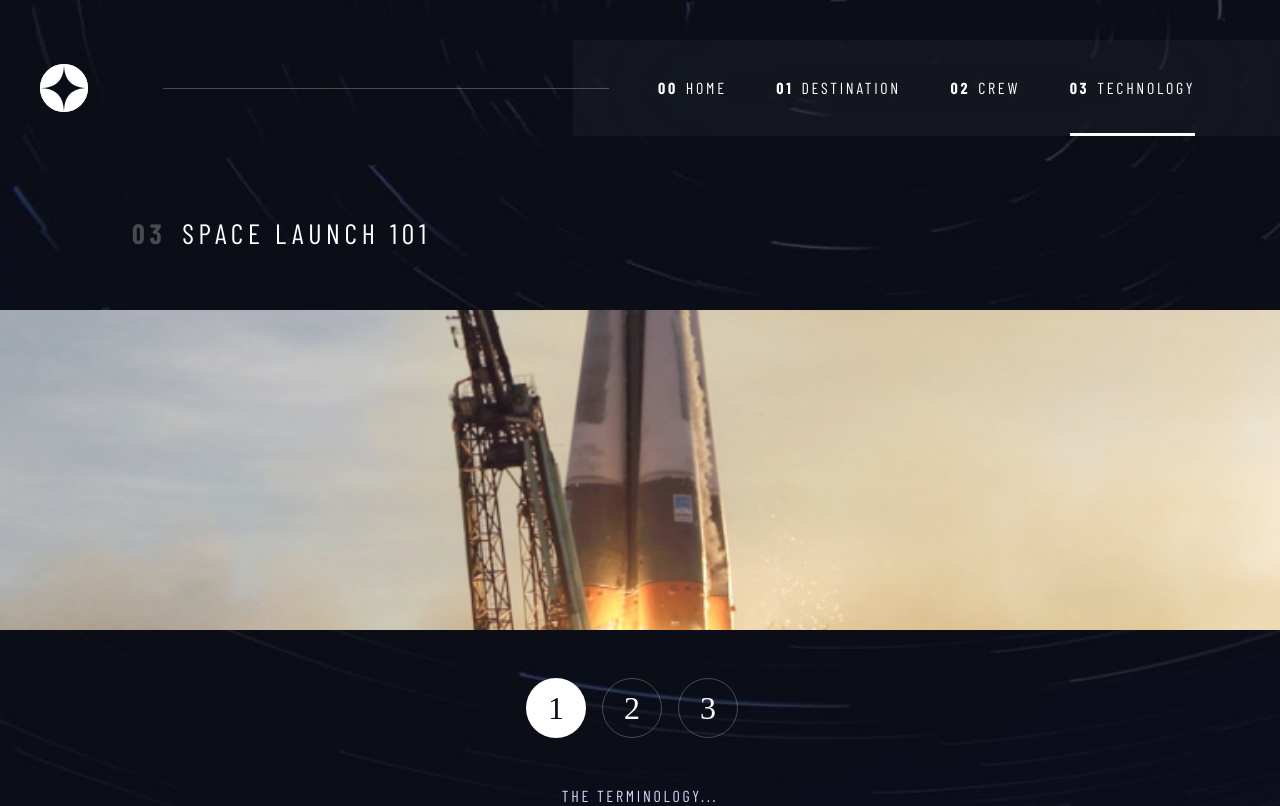
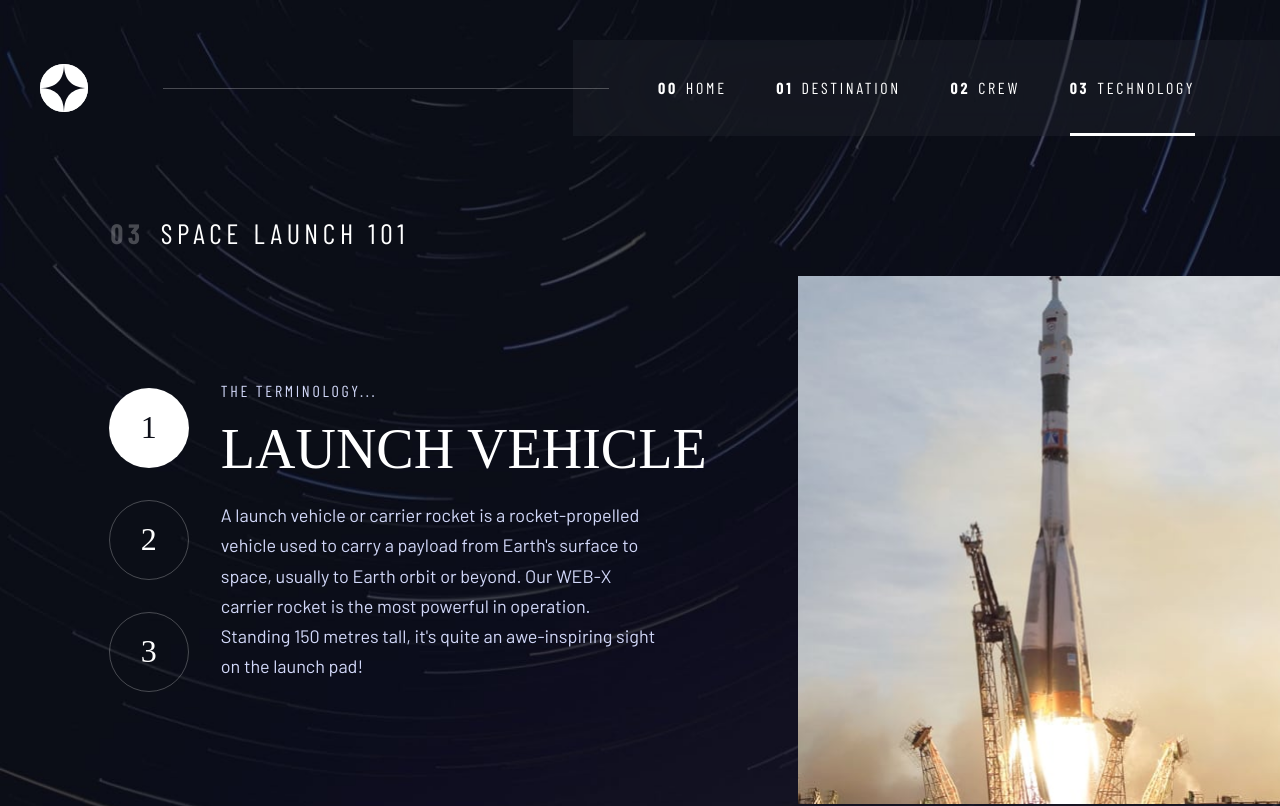
Before and after one commit to otodavid/space-tourism, a Next.js app: page /technology in a window 1280 px wide. Shown: the top 806 px of the page. Built offline with nearby package versions, Linux system fonts and the light colour scheme; a web font is replaced by a local one.

Commit message:
responsive technology page

```diff
--- a/components/HeadlineText.jsx
+++ b/components/HeadlineText.jsx
@@ -32,6 +32,10 @@ const styledContainer = (theme) => ({
     mb: 7.5,
   },
 
+  [theme.breakpoints.up('md')]: {
+    mb: 0,
+  },
+
   [theme.breakpoints.up('lg')]: {
     ml: 11.5,
   },
--- a/pages/technology.js
+++ b/pages/technology.js
@@ -1,5 +1,5 @@
-import { Tab, Tabs, Typography } from '@mui/material';
-import { Box } from '@mui/system';
+import { Tab, Tabs, Typography, useMediaQuery } from '@mui/material';
+import { Box, useTheme } from '@mui/system';
 import Image from 'next/image';
 import React, { useState } from 'react';
 import HeadlineText from '../components/HeadlineText';
@@ -9,6 +9,8 @@ import data from '../data.json';
 
 export default function Technology() {
   const [value, setValue] = useState(0);
+  const theme = useTheme();
+  const mediaDesktop = useMediaQuery(theme.breakpoints.up('md'));
 
   const handleChange = (event, newValue) => {
     setValue(newValue);
@@ -17,22 +19,23 @@ export default function Technology() {
   return (
     <Layout title='technology' sx={styledLayout}>
       <Box>
-        <Box sx={{ pl: { sm: 5 } }}>
+        <Box sx={styledHeading}>
           <HeadlineText text='space launch 101' pageId='03' />
         </Box>
 
-        <Box>
+        <Box sx={styledGrid}>
+          <Box sx={styledImageContainer}>
             {data.technology.map((data, index) => (
               <TabPanel key={data.name} value={value} index={index}>
-              <Box sx={styledImageContainer}>
                 <Image
-                  src={data.images.landscape}
+                  src={
+                    mediaDesktop ? data.images.portrait : data.images.landscape
+                  }
                   alt={data.name}
                   layout='fill'
                   objectFit='cover'
                   objectPosition='center'
                 />
-              </Box>
               </TabPanel>
             ))}
           </Box>
@@ -40,7 +43,7 @@ export default function Technology() {
           <Tabs
             value={value}
             onChange={handleChange}
-          sx={styledTabList}
+            sx={styledTabControlContainer}
             aria-label='technology tabs'
             selectionFollowsFocus
           >
@@ -55,29 +58,25 @@ export default function Technology() {
             ))}
           </Tabs>
 
-        <Box sx={styledTabDescription}>
+          <Box sx={styledTabContainer}>
             {data.technology.map((data, index) => (
               <TabPanel key={data.name} value={value} index={index}>
-              <Typography variant='navText' sx={{ color: 'primary.main' }}>
+                <Typography
+                  variant='navText'
+                  component='p'
+                  sx={styledTabSubHeading}
+                >
                   the terminology...
                 </Typography>
-              <Typography
-                variant='h3'
-                align='center'
-                sx={{ my: '.3em', color: 'neutral.light' }}
-              >
+                <Typography variant='h3' sx={styledTabHeading}>
                   {data.name}
                 </Typography>
-              <Typography
-                variant='body1'
-                align='center'
-                color='primary.main'
-                sx={{ my: '1em' }}
-              >
+                <Typography variant='body1' sx={styledTabDescription}>
                   {data.description}
                 </Typography>
               </TabPanel>
             ))}
+          </Box>
         </Box>
       </Box>
     </Layout>
@@ -90,6 +89,53 @@ const styledLayout = (theme) => ({
   [theme.breakpoints.up('sm')]: {
     backgroundImage: 'url(assets/technology/background-technology-tablet.jpg)',
   },
+
+  [theme.breakpoints.up('md')]: {
+    backgroundImage: 'url(assets/technology/background-technology-desktop.jpg)',
+  },
+});
+
+const styledHeading = (theme) => ({
+  pl: 5,
+
+  [theme.breakpoints.up('md')]: {
+    pb: 10,
+  },
+
+  [theme.breakpoints.up('lg')]: {
+    pb: 3.25,
+    pl: 9.3,
+  },
+
+  [theme.breakpoints.between('lg', '1300')]: {
+    pl: 2.3,
+  },
+});
+
+const styledGrid = (theme) => ({
+  mb: 10,
+
+  [theme.breakpoints.up('md')]: {
+    display: 'grid',
+    gridTemplateColumns: '1fr 1fr',
+    gridTemplateRows: 'auto auto',
+    alignItems: 'start',
+    gap: '2rem',
+    pl: 5,
+  },
+
+  [theme.breakpoints.up('lg')]: {
+    gridTemplateColumns: 'auto 1fr 1fr',
+    gridTemplateRows: '1fr',
+    alignItems: 'center',
+    gap: '4.8rem',
+    pl: 20.6,
+  },
+
+  [theme.breakpoints.between('lg', '1300')]: {
+    pl: 13.6,
+    gap: '2rem',
+  },
 });
 
 const styledImageContainer = (theme) => ({
@@ -98,12 +144,28 @@ const styledImageContainer = (theme) => ({
   overflow: 'hidden',
   position: 'relative',
 
+  [theme.breakpoints.between('400', 'sm')]: {
+    minHeight: '15rem',
+  },
+
   [theme.breakpoints.up('sm')]: {
     minHeight: '20rem',
   },
+
+  [theme.breakpoints.up('md')]: {
+    minHeight: '33rem',
+    gridColumn: '2/3',
+    gridRow: '1/3',
+  },
+
+  [theme.breakpoints.up('lg')]: {
+    gridColumn: '3/4',
+    gridRow: '1/2',
+    ml: 4,
+  },
 });
 
-const styledTabList = (theme) => ({
+const styledTabControlContainer = (theme) => ({
   width: '80%',
   mx: 'auto',
   my: 4,
@@ -114,24 +176,66 @@ const styledTabList = (theme) => ({
     my: 6,
   },
 
+  [theme.breakpoints.up('md')]: {
+    width: '100%',
+    gridColumn: '1/2',
+    gridRow: '2/3',
+    alignSelf: 'start',
+    my: 0,
+  },
+
+  [theme.breakpoints.up('lg')]: {
+    width: '100%',
+    gridColumn: '1/2',
+    gridRow: '1/2',
+    alignSelf: 'center',
+    my: 6,
+  },
+
   '& .MuiTabs-flexContainer': {
     justifyContent: 'center',
     alignItems: 'center',
+
+    [theme.breakpoints.up('md')]: {
+      justifyContent: 'flex-start',
+      alignItems: 'flex-start',
+      gap: '2rem',
+    },
+
+    [theme.breakpoints.up('lg')]: {
+      flexDirection: 'column',
+    },
   },
 
   '& .MuiTabs-indicator': {
     display: 'none',
   },
+
+  '& .MuiButtonBase-root': {
+    ...theme.typography.h4,
+
+    [theme.breakpoints.up('md')]: {
+      mr: 0,
+    },
+
+    [theme.breakpoints.up('lg')]: {
+      ...theme.typography.h4,
+    },
+
+    '&:hover': {
+      border: 1,
+      borderColor: theme.palette.neutral.light,
+    },
+  },
 });
 
 const styledTabControl = (theme) => ({
-  width: '40px',
-  height: '40px',
+  width: '2.5rem',
+  height: '2.5rem',
   minWidth: '0',
   minHeight: 0,
   padding: 0,
   mr: 2,
-  ...theme.typography.h4,
   lineHeight: '1',
   color: theme.palette.neutral.light,
   bgcolor: 'transparent',
@@ -141,8 +245,13 @@ const styledTabControl = (theme) => ({
   alignSelf: 'center',
 
   [theme.breakpoints.up('sm')]: {
-    height: '60px',
-    width: '60px',
+    height: '3.75rem',
+    width: '3.75rem',
+  },
+
+  [theme.breakpoints.up('lg')]: {
+    height: '5rem',
+    width: '5rem',
   },
 
   '&.Mui-selected': {
@@ -151,11 +260,62 @@ const styledTabControl = (theme) => ({
   },
 });
 
-const styledTabDescription = (theme) => ({
-  px: 3,
+const styledTabContainer = (theme) => ({
+  // px: 3,
+  width: 'min(100% - 3rem, 55ch)',
+  mx: 'auto',
 
-  [theme.breakpoints.up('sm')]: {
-    width: 'min(100% - 1rem, 60ch)',
-    mx: 'auto',
+  // [theme.breakpoints.up('sm')]: {
+  // },
+
+  [theme.breakpoints.up('md')]: {
+    gridColumn: '1/2',
+    gridRow: '1/2',
+    alignSelf: 'end',
+    width: '100%',
+    mx: 0,
+    px: 0,
+  },
+
+  [theme.breakpoints.up('lg')]: {
+    gridColumn: '2/3',
+    width: '100%',
+    alignSelf: 'center',
+    mx: 0,
+    px: 0,
   },
 });
+
+const styledTabSubHeading = (theme) => ({
+  color: theme.palette.primary.main,
+  textAlign: 'center',
+
+  [theme.breakpoints.up('md')]: {
+    textAlign: 'left',
+  },
+});
+
+const styledTabHeading = (theme) => ({
+  my: '.3em',
+  color: theme.palette.neutral.light,
+  textAlign: 'center',
+
+  [theme.breakpoints.up('md')]: {
+    textAlign: 'left',
+  },
+});
+
+const styledTabDescription = (theme) => ({
+  my: '1em',
+  textAlign: 'center',
+  color: theme.palette.primary.main,
+
+  [theme.breakpoints.up('md')]: {
+    textAlign: 'left',
+    width: '90%',
+  },
+
+  [theme.breakpoints.up('lg')]: {
+    width: '85.5%',
+  },
+});
```
Lines whose indentation alone changed are shown as unchanged.
